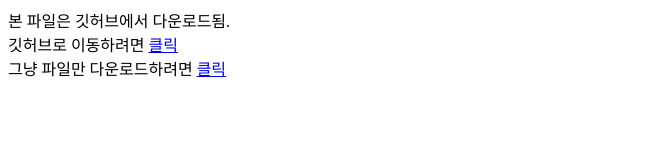
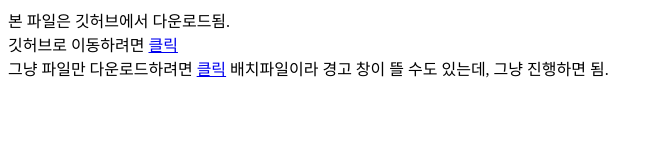
Before and after one commit to unknownpgr/gdh_wifi, a plain HTML site: page index.html in a window 1280 px wide. Shown: the whole page, without its empty margins (0-658 px from the left). Drawn offline with Linux system fonts and the light colour scheme.

Commit message:
Edit html link

```diff
--- a/index.html
+++ b/index.html
@@ -10,6 +10,8 @@
     <div> 깃허브로 이동하려면 <a href="https://github.com/unknownpgr/gdh_wifi">클릭</a></div>
     <div> 그냥 파일만 다운로드하려면
         <a href="https://unknownpgr.github.io/gdh_wifi/강동학사%20와이파이 설정.bat">클릭</a>
+
+    배치파일이라 경고 창이 뜰 수도 있는데, 그냥 진행하면 됨.
     </div>
 </body>
 
```
